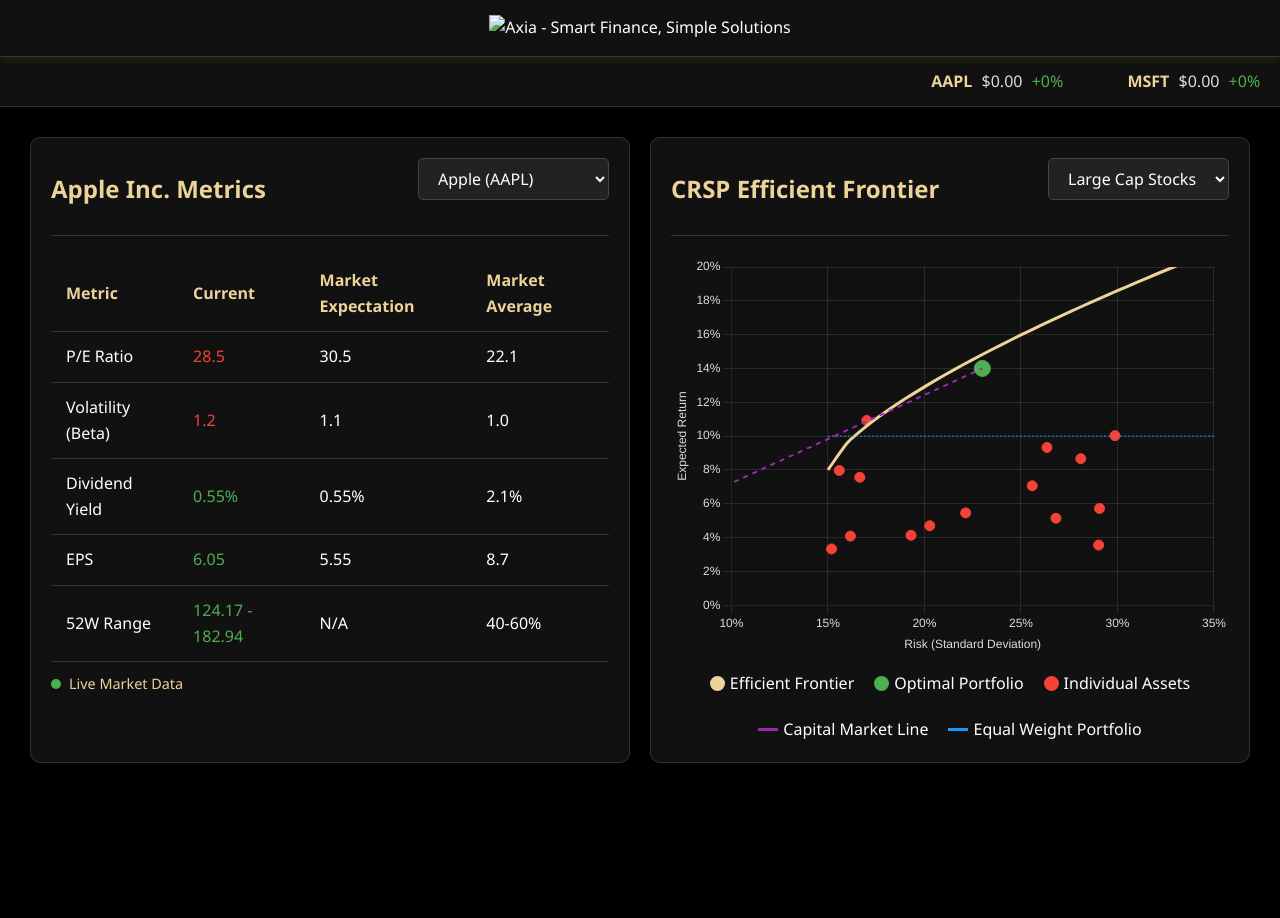
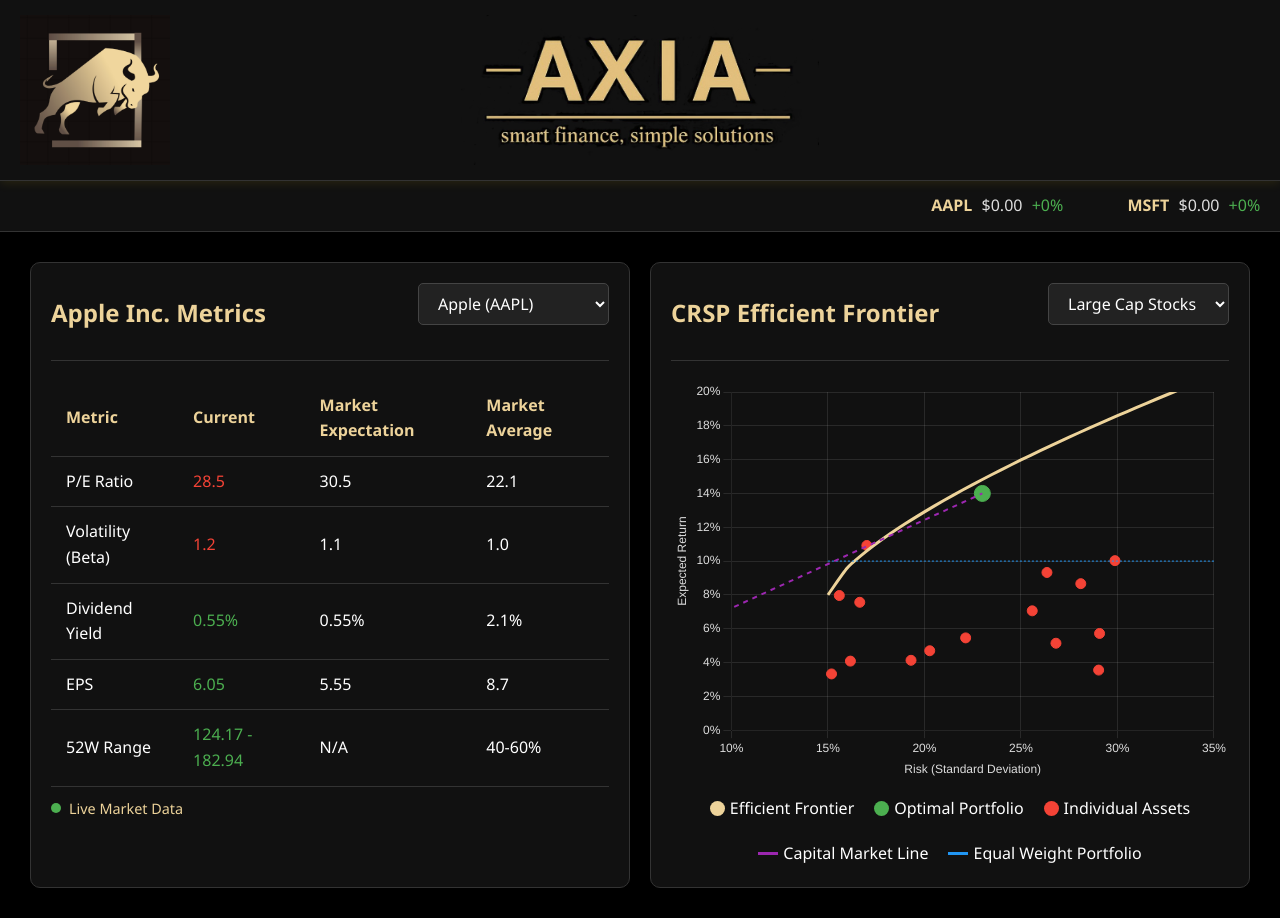
Before and after one commit to jacobhebbel/axia-itws2110, a website: page project/public/index.html in a window 1280 px wide. Before the commit the page ends 800 px from the top, so only its background shows below. Drawn offline with nearby package versions, Linux system fonts and the light colour scheme; no server answers.

Commit message:
updated image linking

```diff
--- a/project/public/index.html
+++ b/project/public/index.html
@@ -9,8 +9,8 @@
 </head>
 <body>
     <header>
-        <img src="../lab1/images/logo.png" alt="Axia Logo" class="logo">
-        <img src="../lab1/images/name.png" alt="Axia - Smart Finance, Simple Solutions" class="title-img">
+        <img src="images/logo.png" alt="Axia Logo" class="logo">
+        <img src="images/name.png" alt="Axia - Smart Finance, Simple Solutions" class="title-img">
     </header>
 
     <div class="ticker-container">
```
